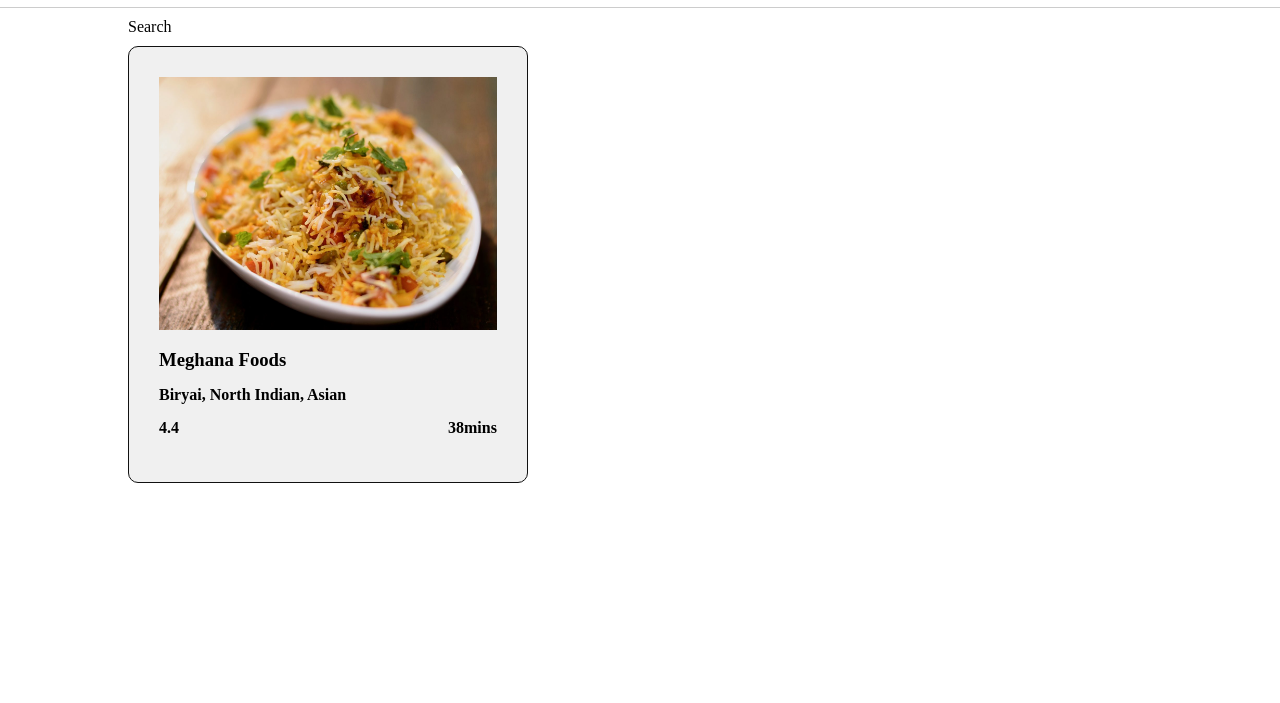
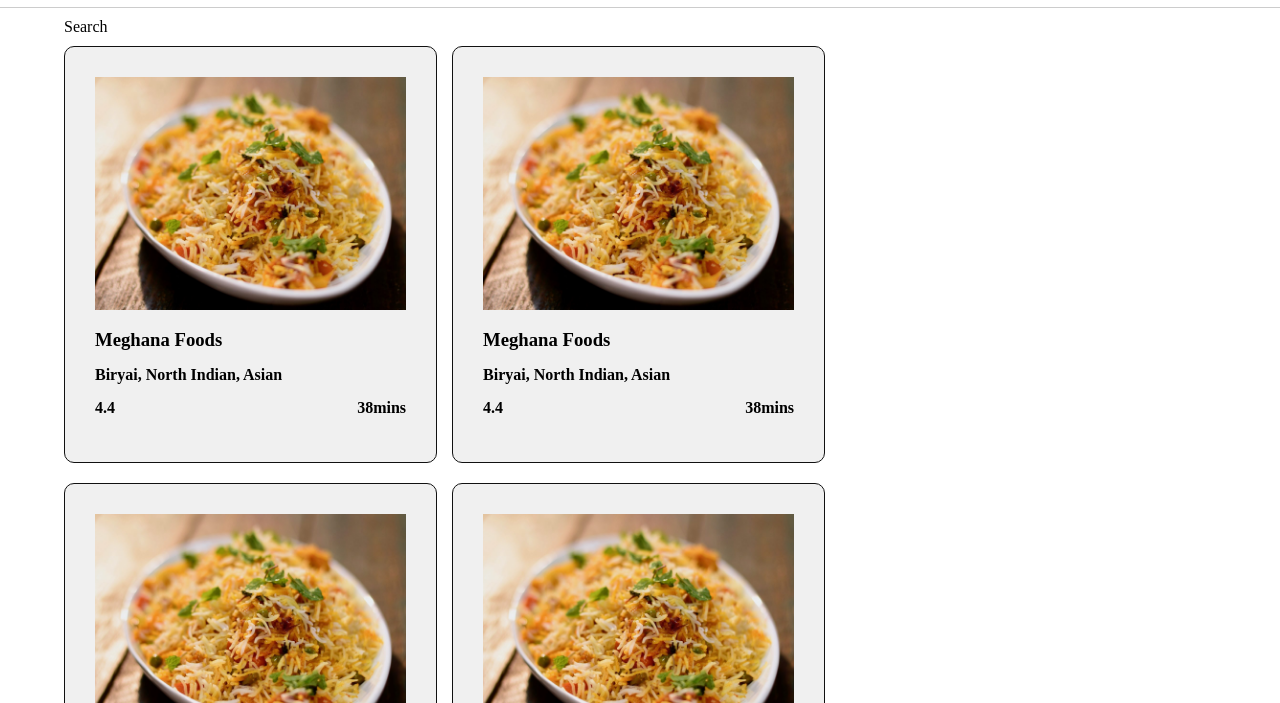
Before and after one commit to bhargavgopal-lanke/React-New, a React app: page / in a window 1280 px wide. Shown: the part 97-800 px from the top of the page. Built offline with nearby package versions, Linux system fonts and the light colour scheme.

Commit message:
multiple cards added.

```diff
--- a/App.css
+++ b/App.css
@@ -25,7 +25,7 @@ p {
 }
 
 .body-sec {
-  width: 80%;
+  width: 90%;
   margin: 0 auto;
 }
 
@@ -45,34 +45,42 @@ p {
   border-radius: 25px;
 }
 
-.res-card:hover {
+.res-container {
+    display: flex;
+    flex-wrap: wrap;
+
+}
+
+.res-container .res-card:hover {
   cursor: pointer;
   border: 1px solid #ccc;
+  box-shadow: 0 4px 8px 0 rgba(0, 0, 0, 0.2), 0 6px 20px 0 rgba(0, 0, 0, 0.19);
 }
 
-.res-card {
-  width: 33%;
+.res-container .res-card {
+  width: 27%;
   border: 1px solid #111;
   border-radius: 10px;
   padding: 30px;
   margin-right: 15px;
   background-color: #f0f0f0;
+  margin-bottom: 20px;
 }
 
 .search {
   padding: 10px 0;
 }
 
-.res-card h3 {
+.res-container .res-card h3 {
   margin-bottom: 15px;
 }
-.res-card .card-btm-sec {
+.res-container .res-card .card-btm-sec {
   display: flex;
   justify-content: space-between;
   margin: 15px 0;
 }
 
-.res-card .food-img {
+.res-container .res-card .food-img {
   max-width: 100%;
   margin-bottom: 15px;
 }
--- a/components/Body.jsx
+++ b/components/Body.jsx
@@ -7,6 +7,9 @@ const Body = () => {
       <div className="search">Search</div>
       <div className="res-container">
         <RestaurentCard />
+        <RestaurentCard />
+        <RestaurentCard />
+        <RestaurentCard />
       </div>
     </div>
   );
```
